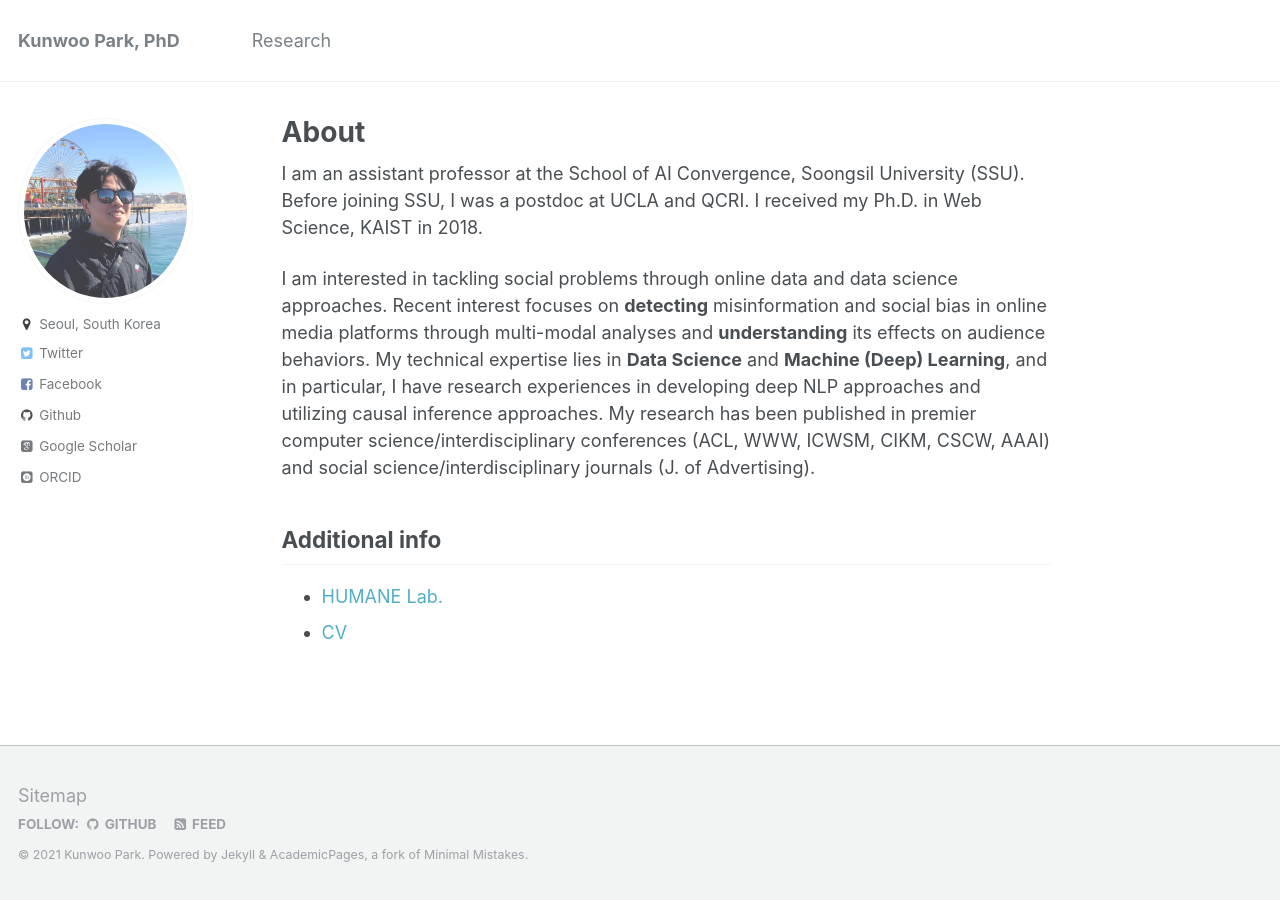
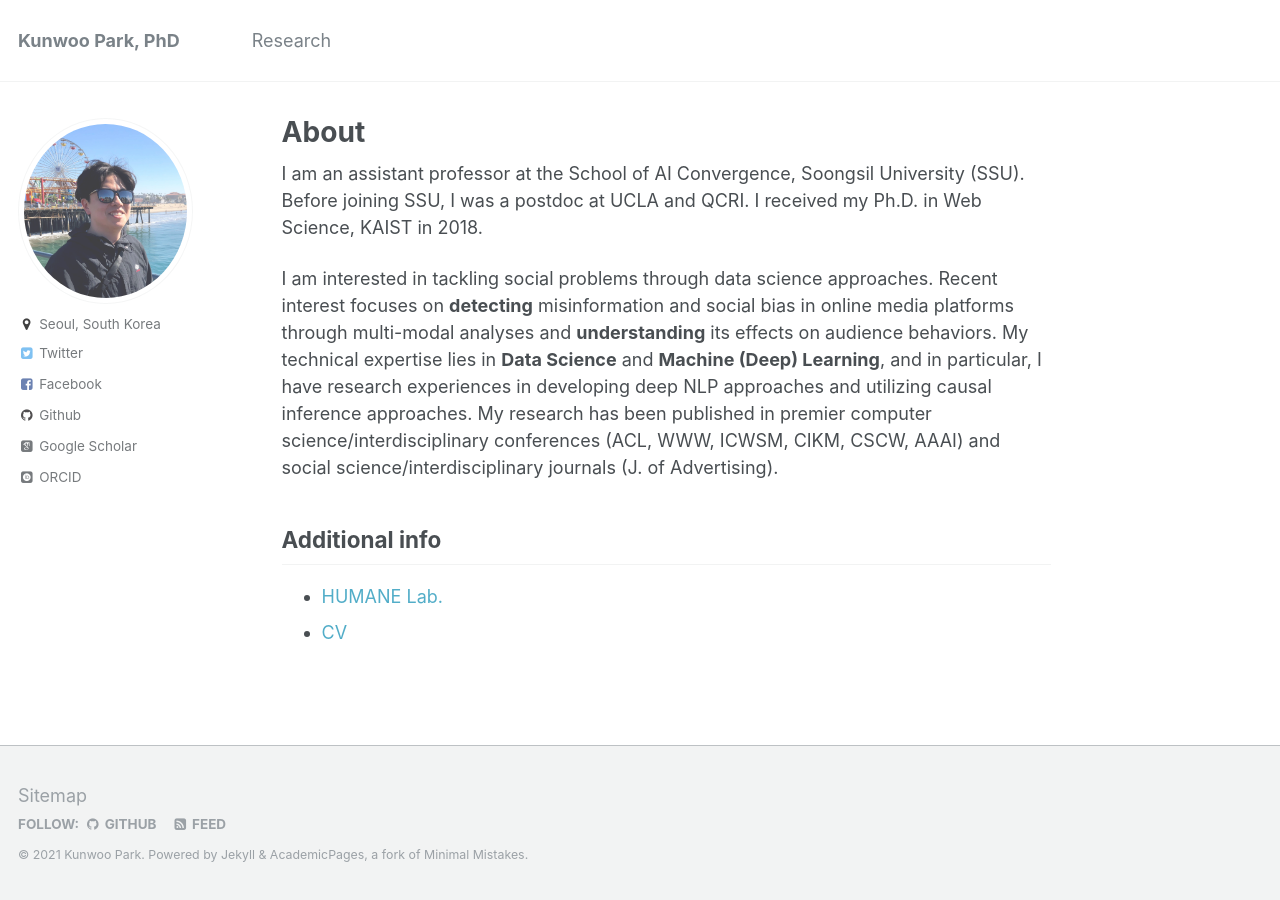
Before and after one commit to bywords/bywords.github.io, a Jekyll site: the page built from _pages/about.md, in a window 1280 px wide. Built offline with Jekyll 4.4.1, drawn with Linux system fonts in a browser that asks for light colours; some web fonts are replaced.

Commit message:
Update about.md

```diff
--- a/_pages/about.md
+++ b/_pages/about.md
@@ -10,7 +10,7 @@ redirect_from:
 
 I am an assistant professor at the School of AI Convergence, Soongsil University (SSU). Before joining SSU, I was a postdoc at UCLA and QCRI. I received my Ph.D. in Web Science, KAIST in 2018.
 
-I am interested in tackling social problems through online data and data science approaches. Recent interest focuses on **detecting** misinformation and social bias in online media platforms through multi-modal analyses and **understanding** its effects on audience behaviors. My technical expertise lies in **Data Science** and **Machine (Deep) Learning**, and in particular, I have research experiences in developing deep NLP approaches and utilizing causal inference approaches. My research has been published in premier computer science/interdisciplinary conferences (ACL, WWW, ICWSM, CIKM, CSCW, AAAI) and social science/interdisciplinary journals (J. of Advertising).
+I am interested in tackling social problems through data science approaches. Recent interest focuses on **detecting** misinformation and social bias in online media platforms through multi-modal analyses and **understanding** its effects on audience behaviors. My technical expertise lies in **Data Science** and **Machine (Deep) Learning**, and in particular, I have research experiences in developing deep NLP approaches and utilizing causal inference approaches. My research has been published in premier computer science/interdisciplinary conferences (ACL, WWW, ICWSM, CIKM, CSCW, AAAI) and social science/interdisciplinary journals (J. of Advertising).
 
 ## Additional info
 
```
